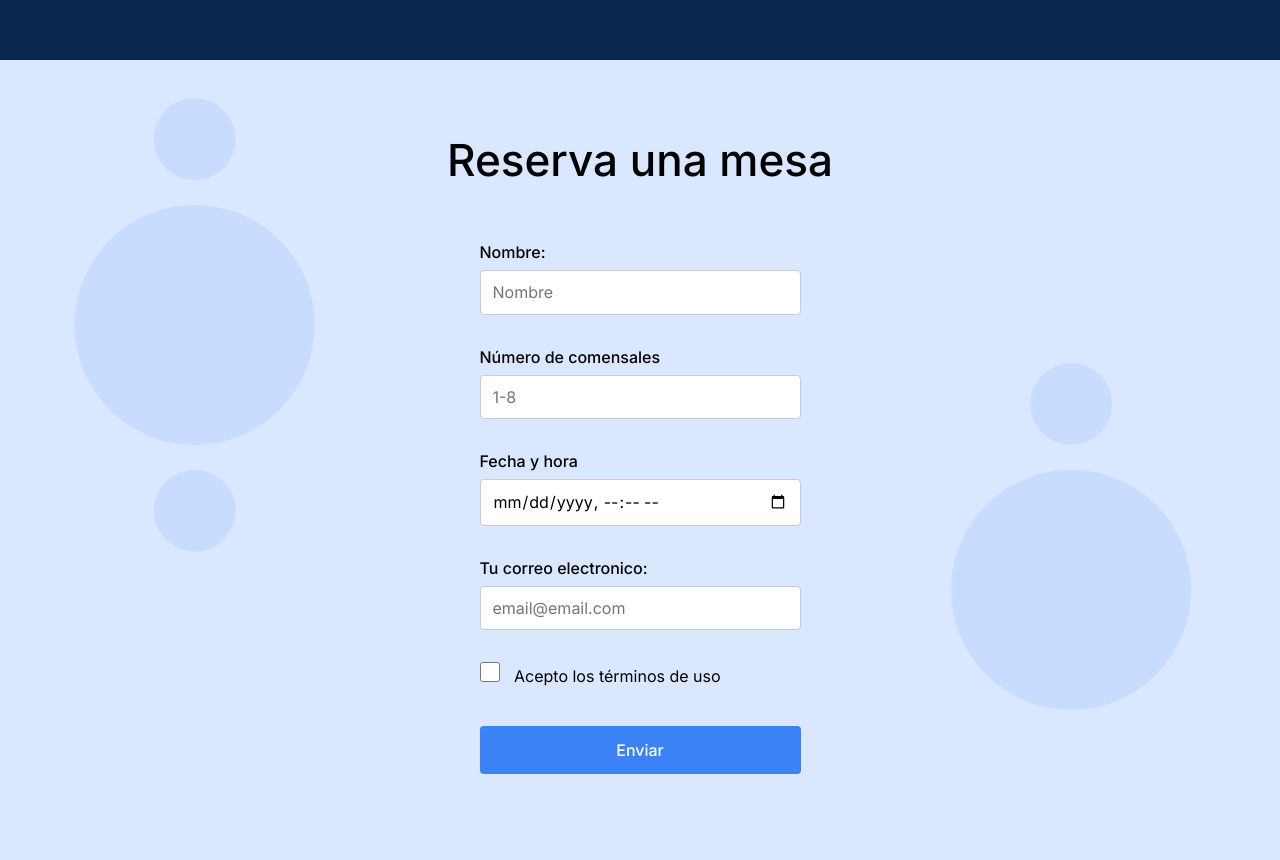
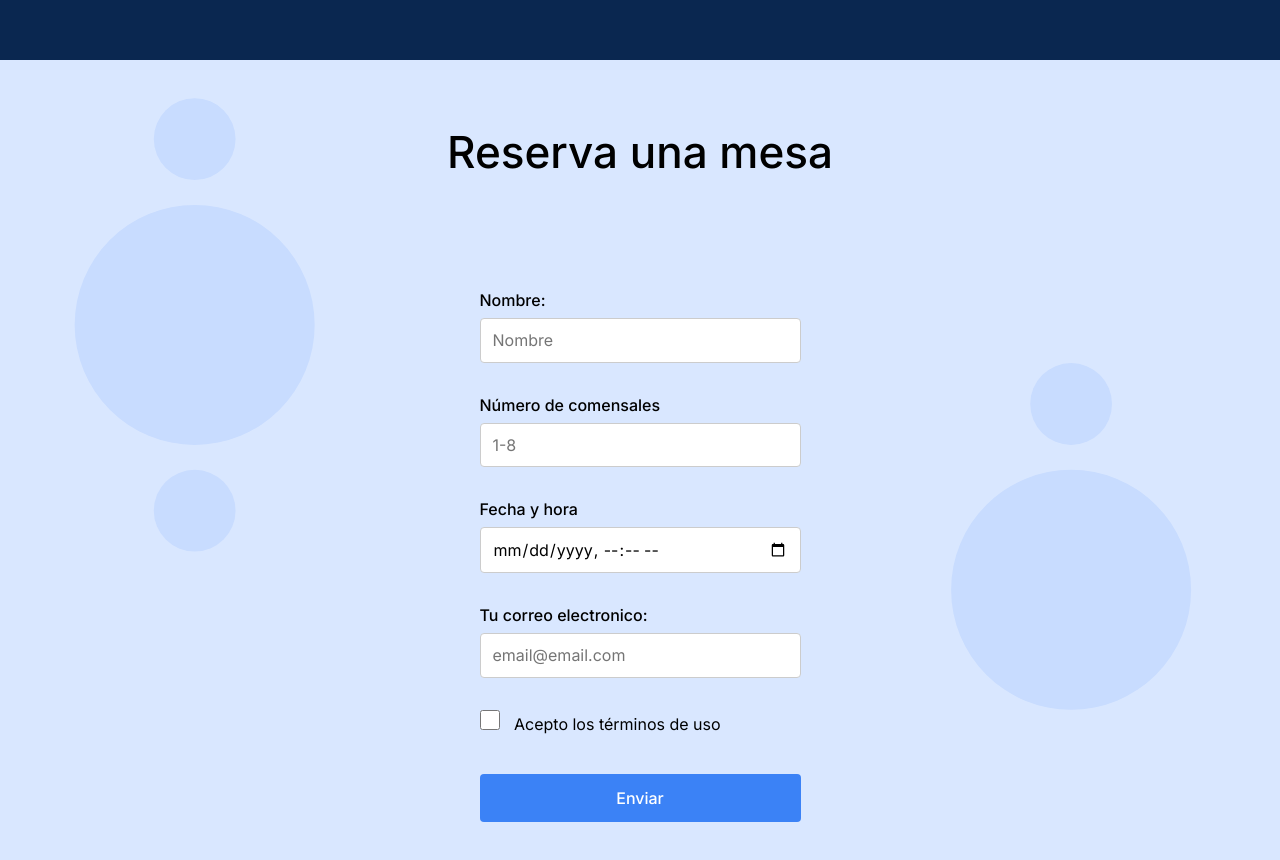
Before and after one commit to victorfel13/web_project_coffeeshop, a plain HTML site: page index.html in a window 1280 px wide. Shown: the part 1540-2400 px from the top of the page. Drawn offline with Linux system fonts and the light colour scheme.

Commit message:
cambios3

```diff
--- a/pages/index.css
+++ b/pages/index.css
@@ -219,7 +219,11 @@ margin: 0 0 0 80px;
                        font-size: 44px;
                        font-weight: 500;
                        text-align: center;
-                       margin-bottom: 40px;
+                    line-height:52px;
+                     margin-top: 100px;
+                     margin-left: auto;
+                     margin-right: auto;
+                     margin-bottom: 80px;
                    }
 
                    /* Formulario */
@@ -229,6 +233,7 @@ margin: 0 0 0 80px;
                        padding: 32px;
                        border-radius: 0px;
                        box-sizing: border-box;
+                        margin-bottom: 40px;
                    }
 
                    .form__fieldset {
```
